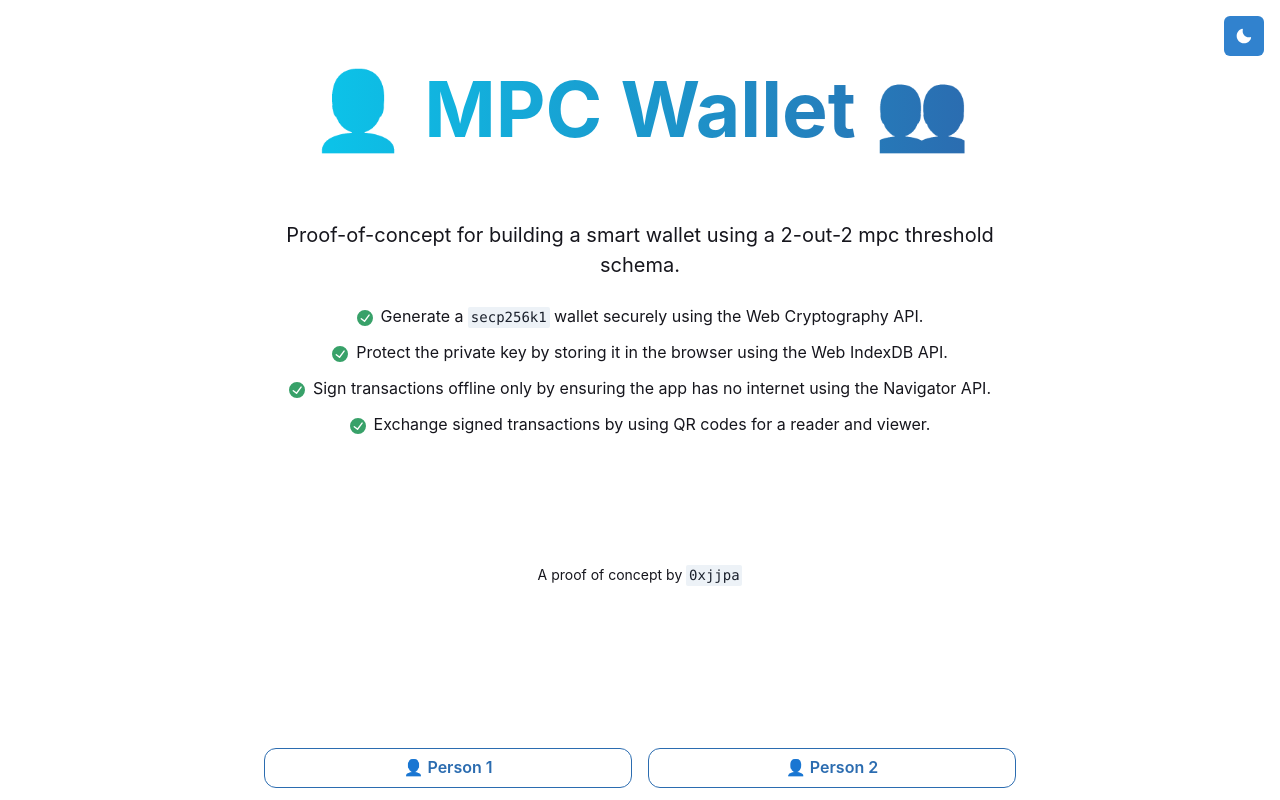
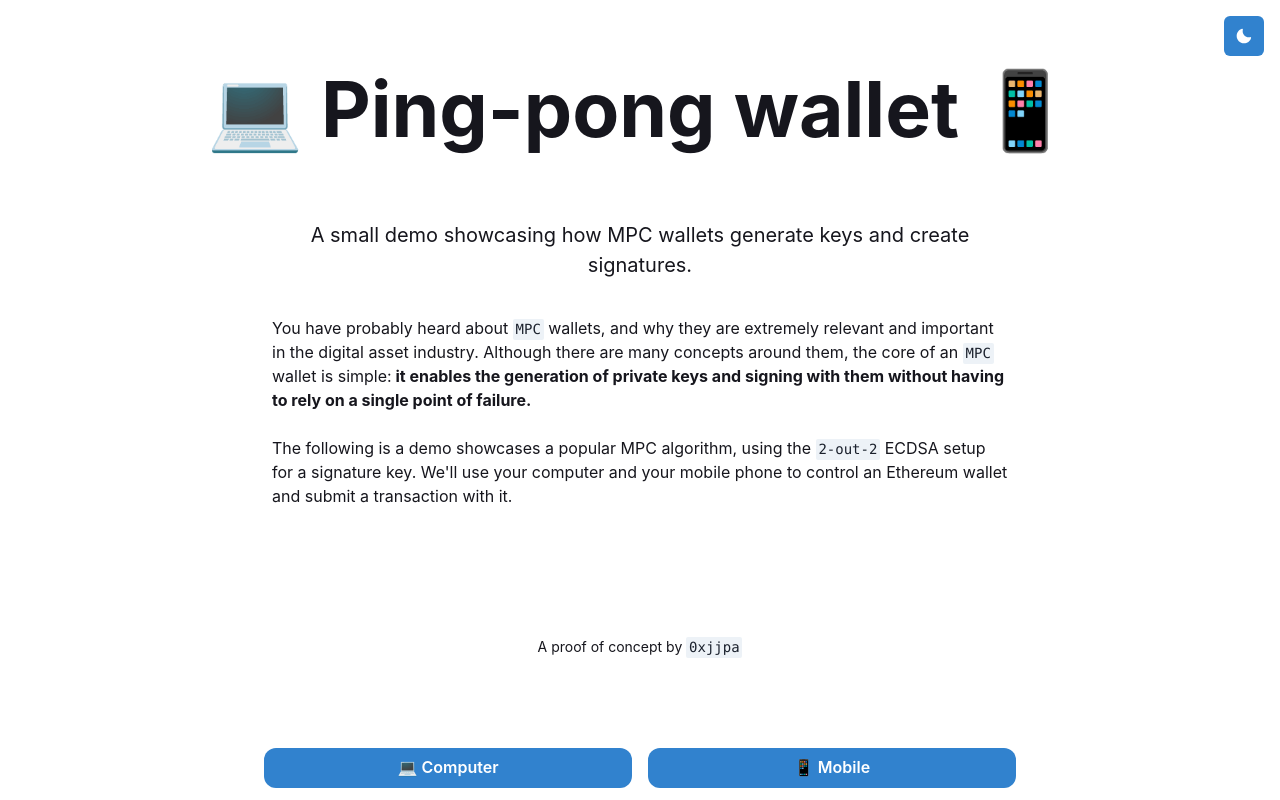
Before and after one commit to 0xjjpa/eiskalt-wallet, a Next.js app in the folder app/: page / in a window 1280 px wide. Built offline with nearby package versions, Linux system fonts and the light colour scheme.

Commit message:
bug: Cleaning up copy for better awareness

```diff
--- a/app/src/components/CTA.tsx
+++ b/app/src/components/CTA.tsx
@@ -14,34 +14,30 @@ export const CTA = () => {
     width="full"
     maxWidth="3xl"
     py={3}
-    bg='whiteAlpha.900'
-    _dark={{
-      bg: 'blackAlpha.300',
-    }}
   >
     <Button
       as={Link}
       href='/wallet-1'
-      variant={ pathname == '/wallet-1' ? "solid" : "outline" }
-      colorScheme="blue"
+      colorScheme={ pathname == '/wallet-1' ? "green" : "blue" }
+      variant="solid"
       rounded="button"
       flexGrow={1}
       mx={2}
       width="full"
     >
-      👤 Person 1
+      💻 Computer
     </Button>
     <Button
       as={Link}
       href='/wallet-2'
-      variant={ pathname == '/wallet-2' ? "solid" : "outline" }
-      colorScheme="blue"
+      colorScheme={ pathname == '/wallet-2' ? "green" : "blue" }
+      variant="solid"
       rounded="button"
       flexGrow={3}
       mx={2}
       width="full"
     >
-      👤 Person 2
+      📱 Mobile
     </Button>
   </Container>
 )}
--- a/app/src/components/Hero.tsx
+++ b/app/src/components/Hero.tsx
@@ -5,13 +5,11 @@ export const Hero = ({ title }: { title: string }) => (
     justifyContent="center"
     alignItems="center"
     py="2rem"
-    bgGradient="linear(to-l, heroGradientStart, heroGradientEnd)"
-    bgClip="text"
   >
     <Heading fontSize="6vw">{title}</Heading>
   </Flex>
 )
 
 Hero.defaultProps = {
-  title: '👤 MPC Wallet 👥',
+  title: '💻 Ping-pong wallet 📱',
 }
--- a/app/src/pages/index.tsx
+++ b/app/src/pages/index.tsx
@@ -20,32 +20,23 @@ const Index = () => (
     <Hero />
     <Main>
       <Text color="text" textAlign={"center"} fontSize={"xl"}>
-        Proof-of-concept for building a smart wallet using a 2-out-2 mpc
-        threshold schema.
+        A small demo showcasing how MPC wallets generate keys and create
+        signatures.
       </Text>
-
-      <List spacing={3} my={0} color="text" textAlign={"center"}>
-        <ListItem>
-          <ListIcon as={CheckCircleIcon} color="green.500" />
-          Generate a <Code>secp256k1</Code> wallet securely using the Web
-          Cryptography API.
-        </ListItem>
-        <ListItem>
-          <ListIcon as={CheckCircleIcon} color="green.500" />
-          Protect the private key by storing it in the browser using the Web
-          IndexDB API.
-        </ListItem>
-        <ListItem>
-          <ListIcon as={CheckCircleIcon} color="green.500" />
-          Sign transactions offline only by ensuring the app has no internet
-          using the Navigator API.
-        </ListItem>
-        <ListItem>
-          <ListIcon as={CheckCircleIcon} color="green.500" />
-          Exchange signed transactions by using QR codes for a reader and
-          viewer.
-        </ListItem>
-      </List>
+      <Text mt='3'>
+        You have probably heard about <Code>MPC</Code> wallets, and why they are
+        extremely relevant and important in the digital asset industry. Although
+        there are many concepts around them, the core of an <Code>MPC</Code> wallet is simple:
+        <b> it enables the generation of private keys and signing with them
+          without having to rely on a single point of failure.
+        </b>
+      </Text>
+      <Text>
+        The following is a demo showcases a popular MPC algorithm, using
+        the <Code>2-out-2</Code> ECDSA setup for a signature key. We'll use
+        your computer and your mobile phone to control an Ethereum wallet
+        and submit a transaction with it.
+      </Text>
     </Main>
 
     <DarkModeSwitch />
```
Also changed, not shown: app/src/pages/wallet-1.tsx (+5 -5 lines), app/src/pages/wallet-2.tsx (+5 -5 lines).
